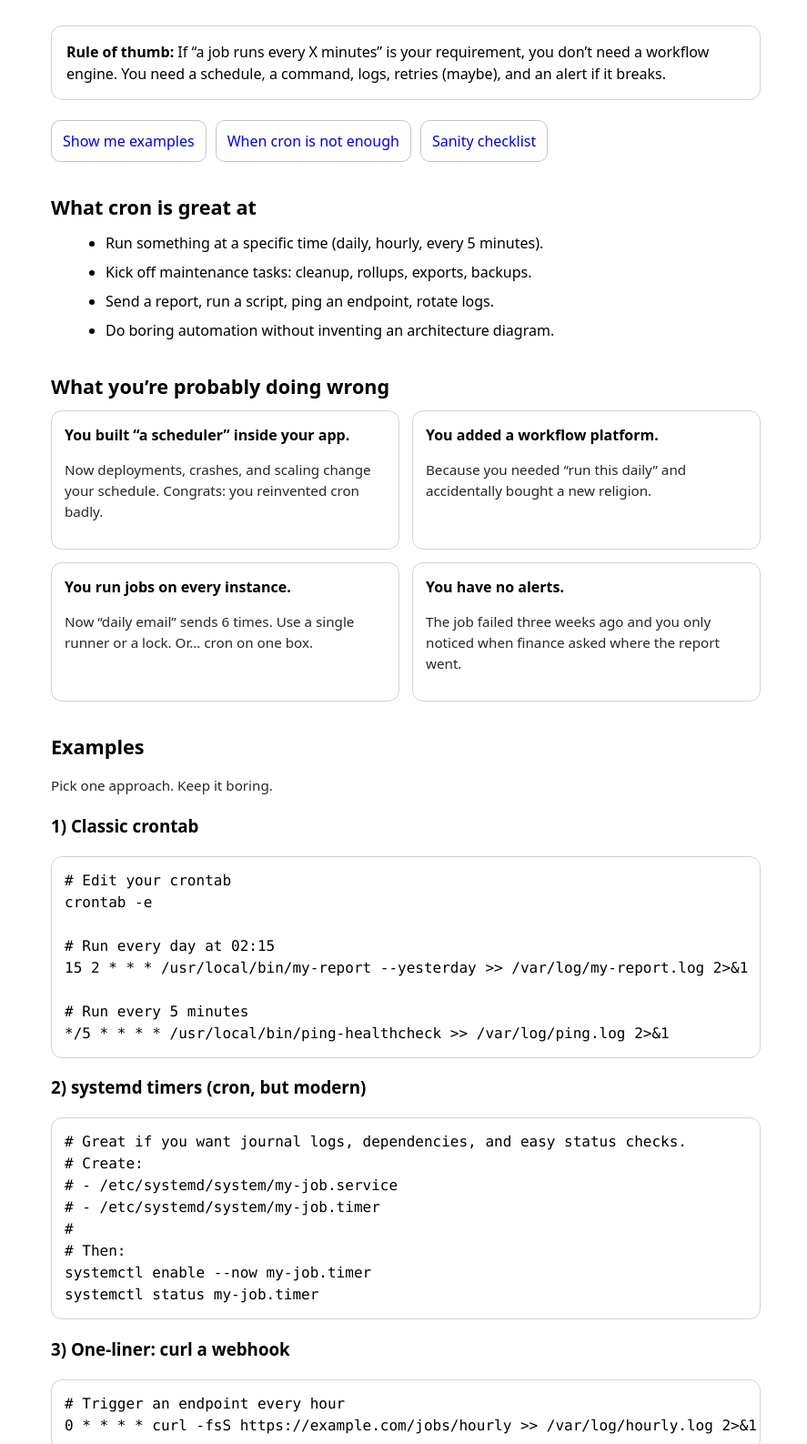
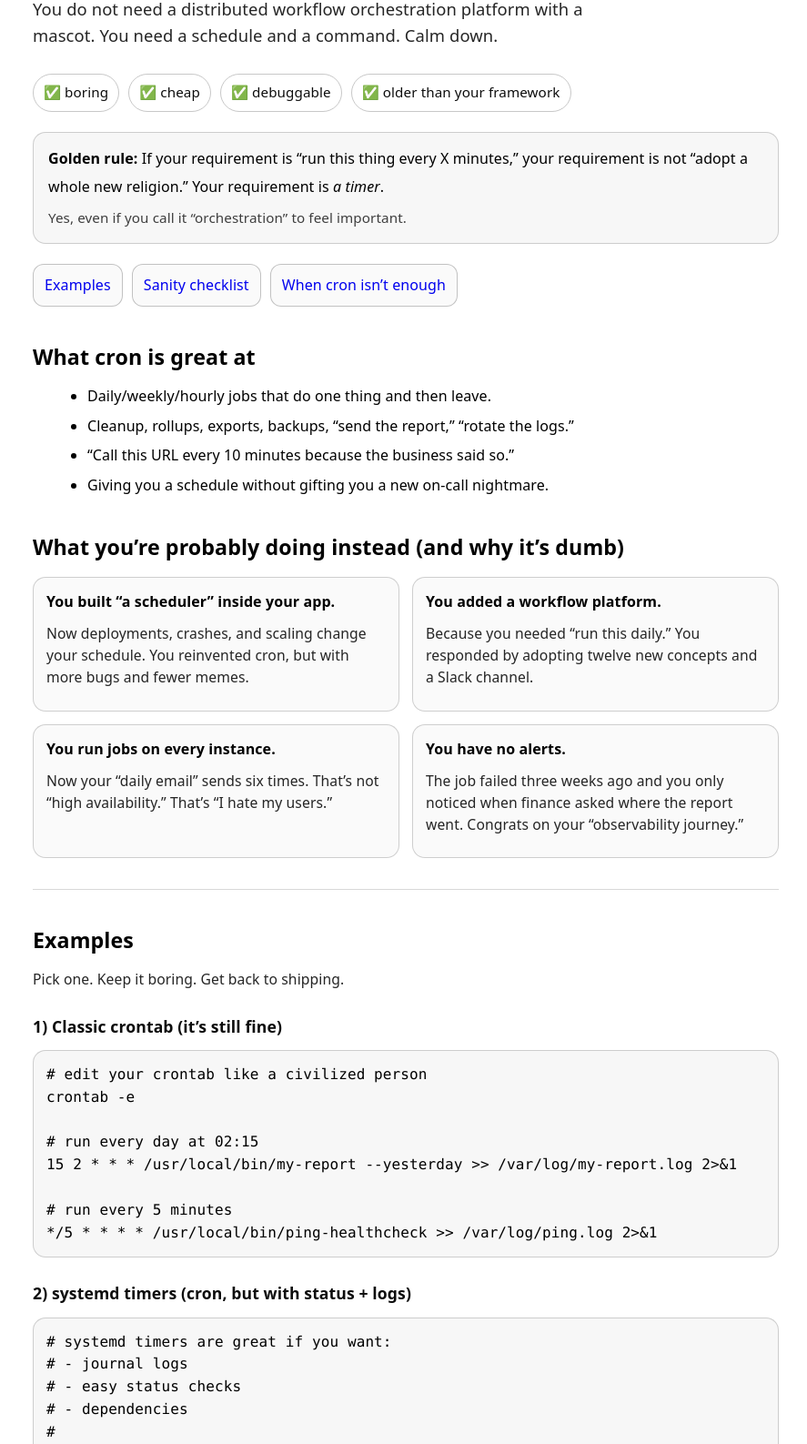
Before and after one commit to TheTechNetwork/justfuckingusecron.com, a plain HTML site: page index.html in a window 1280 px wide. Shown: the part 162-1749 px from the top of the page at 91% size, without its empty margins (194-1081 px from the left). Drawn offline with Linux system fonts and the light colour scheme.

Commit message:
Refactor index.html for improved layout and styles
Updated the HTML structure and styles for better readability and layout. Modified meta descriptions, adjusted padding, margins, and font sizes for various elements.

```diff
--- a/index.html
+++ b/index.html
@@ -3,65 +3,140 @@
 <head>
   <meta charset="utf-8" />
   <meta name="viewport" content="width=device-width,initial-scale=1" />
-  <meta name="description" content="Stop building a distributed scheduler for a problem that isn't distributed. Just fucking use cron." />
+  <meta name="description" content="Stop building a distributed scheduler for a problem that isn’t distributed. Just fucking use cron." />
+  <meta name="theme-color" content="#0b0b0b" />
   <title>Just Fucking Use Cron</title>
 
   <style>
     :root { color-scheme: light dark; }
+    * { box-sizing: border-box; }
+
     body {
       margin: 0;
       font-family: system-ui, -apple-system, Segoe UI, Roboto, Helvetica, Arial, "Apple Color Emoji", "Segoe UI Emoji";
-      line-height: 1.5;
+      line-height: 1.55;
+      letter-spacing: 0.1px;
     }
+
     main {
-      max-width: 780px;
+      max-width: 860px;
       margin: 0 auto;
-      padding: 56px 20px 80px;
+      padding: 64px 20px 96px;
     }
-    h1 { font-size: clamp(2rem, 4vw, 3rem); margin: 0 0 8px; }
-    .sub { font-size: 1.1rem; opacity: 0.85; margin: 0 0 28px; }
+
+    h1 {
+      font-size: clamp(2.2rem, 4.6vw, 3.4rem);
+      margin: 0 0 10px;
+    }
+
+    .sub {
+      font-size: 1.15rem;
+      opacity: 0.85;
+      margin: 0 0 28px;
+      max-width: 60ch;
+    }
+
+    .pillrow { display: flex; flex-wrap: wrap; gap: 10px; margin: 18px 0 14px; }
+    .pill {
+      display: inline-block;
+      padding: 8px 11px;
+      border-radius: 999px;
+      border: 1px solid rgba(127,127,127,0.45);
+      opacity: 0.95;
+      font-size: 0.95rem;
+      white-space: nowrap;
+    }
+
     .callout {
       border: 1px solid rgba(127,127,127,0.35);
-      border-radius: 12px;
+      border-radius: 14px;
       padding: 16px 16px;
       margin: 22px 0;
+      background: rgba(127,127,127,0.06);
     }
-    h2 { margin: 34px 0 10px; font-size: 1.35rem; }
+
+    .callout strong { display: inline-block; margin-bottom: 6px; }
+
+    h2 {
+      margin: 38px 0 12px;
+      font-size: 1.45rem;
+    }
+
+    h3 {
+      margin: 26px 0 10px;
+      font-size: 1.1rem;
+      opacity: 0.95;
+    }
+
+    p { margin: 10px 0; }
     ul { margin: 10px 0 0 20px; }
     li { margin: 8px 0; }
+
     code, pre {
       font-family: ui-monospace, SFMono-Regular, Menlo, Monaco, Consolas, "Liberation Mono", "Courier New", monospace;
     }
+
     pre {
       border: 1px solid rgba(127,127,127,0.35);
-      border-radius: 12px;
+      border-radius: 14px;
       padding: 14px 14px;
       overflow-x: auto;
       margin: 12px 0;
+      background: rgba(127,127,127,0.06);
     }
+
     .grid {
       display: grid;
       gap: 14px;
       grid-template-columns: 1fr;
+      margin-top: 14px;
     }
-    @media (min-width: 720px) {
+
+    @media (min-width: 780px) {
       .grid { grid-template-columns: 1fr 1fr; }
     }
+
     .card {
       border: 1px solid rgba(127,127,127,0.35);
-      border-radius: 12px;
+      border-radius: 14px;
       padding: 14px 14px;
+      background: rgba(127,127,127,0.04);
     }
-    .small { font-size: 0.95rem; opacity: 0.85; }
+
+    .small { font-size: 0.98rem; opacity: 0.85; }
+
     a { text-decoration: none; }
     a:hover { text-decoration: underline; }
-    footer { margin-top: 44px; opacity: 0.8; font-size: 0.95rem; }
+
     .btnrow { display: flex; flex-wrap: wrap; gap: 10px; margin: 18px 0 8px; }
     .btn {
       display: inline-block;
       padding: 10px 12px;
-      border-radius: 10px;
+      border-radius: 12px;
       border: 1px solid rgba(127,127,127,0.45);
+      background: rgba(127,127,127,0.04);
+    }
+
+    hr {
+      border: 0;
+      height: 1px;
+      background: rgba(127,127,127,0.3);
+      margin: 34px 0;
+    }
+
+    footer {
+      margin-top: 52px;
+      opacity: 0.82;
+      font-size: 0.98rem;
+    }
+
+    .fineprint { opacity: 0.75; font-size: 0.95rem; margin-top: 10px; }
+
+    .quote {
+      border-left: 4px solid rgba(127,127,127,0.5);
+      padding-left: 12px;
+      opacity: 0.9;
+      margin: 14px 0;
     }
   </style>
 </head>
@@ -69,108 +144,153 @@
 <body>
   <main>
     <h1>Just Fucking Use Cron.</h1>
-    <p class="sub">Stop building a distributed scheduler for a problem that isn’t distributed.</p>
+    <p class="sub">
+      You do not need a distributed workflow orchestration platform with a mascot.
+      You need a schedule and a command. Calm down.
+    </p>
+
+    <div class="pillrow">
+      <span class="pill">✅ boring</span>
+      <span class="pill">✅ cheap</span>
+      <span class="pill">✅ debuggable</span>
+      <span class="pill">✅ older than your framework</span>
+    </div>
 
     <div class="callout">
-      <strong>Rule of thumb:</strong> If “a job runs every X minutes” is your requirement, you don’t need a workflow engine.
-      You need a schedule, a command, logs, retries (maybe), and an alert if it breaks.
+      <strong>Golden rule:</strong>
+      If your requirement is “run this thing every X minutes,” your requirement is not “adopt a whole new religion.”
+      Your requirement is <em>a timer</em>.
+      <div class="fineprint">Yes, even if you call it “orchestration” to feel important.</div>
     </div>
 
     <div class="btnrow">
-      <a class="btn" href="#examples">Show me examples</a>
-      <a class="btn" href="#notcron">When cron is not enough</a>
+      <a class="btn" href="#examples">Examples</a>
       <a class="btn" href="#checklist">Sanity checklist</a>
+      <a class="btn" href="#notcron">When cron isn’t enough</a>
     </div>
 
     <h2>What cron is great at</h2>
     <ul>
-      <li>Run something at a specific time (daily, hourly, every 5 minutes).</li>
-      <li>Kick off maintenance tasks: cleanup, rollups, exports, backups.</li>
-      <li>Send a report, run a script, ping an endpoint, rotate logs.</li>
-      <li>Do boring automation without inventing an architecture diagram.</li>
+      <li>Daily/weekly/hourly jobs that do one thing and then leave.</li>
+      <li>Cleanup, rollups, exports, backups, “send the report,” “rotate the logs.”</li>
+      <li>“Call this URL every 10 minutes because the business said so.”</li>
+      <li>Giving you a schedule without gifting you a new on-call nightmare.</li>
     </ul>
 
-    <h2>What you’re probably doing wrong</h2>
+    <h2>What you’re probably doing instead (and why it’s dumb)</h2>
     <div class="grid">
       <div class="card">
         <strong>You built “a scheduler” inside your app.</strong>
-        <p class="small">Now deployments, crashes, and scaling change your schedule. Congrats: you reinvented cron badly.</p>
+        <p class="small">
+          Now deployments, crashes, and scaling change your schedule.
+          You reinvented cron, but with more bugs and fewer memes.
+        </p>
       </div>
+
       <div class="card">
         <strong>You added a workflow platform.</strong>
-        <p class="small">Because you needed “run this daily” and accidentally bought a new religion.</p>
+        <p class="small">
+          Because you needed “run this daily.”
+          You responded by adopting twelve new concepts and a Slack channel.
+        </p>
       </div>
+
       <div class="card">
         <strong>You run jobs on every instance.</strong>
-        <p class="small">Now “daily email” sends 6 times. Use a single runner or a lock. Or… cron on one box.</p>
+        <p class="small">
+          Now your “daily email” sends six times.
+          That’s not “high availability.” That’s “I hate my users.”
+        </p>
       </div>
+
       <div class="card">
         <strong>You have no alerts.</strong>
-        <p class="small">The job failed three weeks ago and you only noticed when finance asked where the report went.</p>
+        <p class="small">
+          The job failed three weeks ago and you only noticed when finance asked where the report went.
+          Congrats on your “observability journey.”
+        </p>
       </div>
     </div>
 
+    <hr/>
+
     <h2 id="examples">Examples</h2>
-    <p class="small">Pick one approach. Keep it boring.</p>
+    <p class="small">Pick one. Keep it boring. Get back to shipping.</p>
 
-    <h3>1) Classic crontab</h3>
-    <pre><code># Edit your crontab
+    <h3>1) Classic crontab (it’s still fine)</h3>
+    <pre><code># edit your crontab like a civilized person
 crontab -e
 
-# Run every day at 02:15
-15 2 * * * /usr/local/bin/my-report --yesterday &gt;&gt; /var/log/my-report.log 2&gt;&amp;1
+# run every day at 02:15
+15 2 * * * /usr/local/bin/my-report --yesterday >> /var/log/my-report.log 2>&1
 
-# Run every 5 minutes
-*/5 * * * * /usr/local/bin/ping-healthcheck &gt;&gt; /var/log/ping.log 2&gt;&amp;1</code></pre>
+# run every 5 minutes
+*/5 * * * * /usr/local/bin/ping-healthcheck >> /var/log/ping.log 2>&1</code></pre>
 
-    <h3>2) systemd timers (cron, but modern)</h3>
-    <pre><code># Great if you want journal logs, dependencies, and easy status checks.
-# Create:
-# - /etc/systemd/system/my-job.service
-# - /etc/systemd/system/my-job.timer
+    <h3>2) systemd timers (cron, but with status + logs)</h3>
+    <pre><code># systemd timers are great if you want:
+# - journal logs
+# - easy status checks
+# - dependencies
 #
-# Then:
+# create:
+#   /etc/systemd/system/my-job.service
+#   /etc/systemd/system/my-job.timer
+#
+# then:
 systemctl enable --now my-job.timer
 systemctl status my-job.timer</code></pre>
 
-    <h3>3) One-liner: curl a webhook</h3>
-    <pre><code># Trigger an endpoint every hour
-0 * * * * curl -fsS https://example.com/jobs/hourly &gt;&gt; /var/log/hourly.log 2&gt;&amp;1</code></pre>
+    <h3>3) Cron + webhook (yes, you can be “serverless” too)</h3>
+    <pre><code># trigger an endpoint every hour
+0 * * * * curl -fsS https://example.com/jobs/hourly >> /var/log/hourly.log 2>&1</code></pre>
 
-    <h2 id="checklist">Sanity checklist (read this before shipping a “scheduler”)</h2>
+    <div class="quote">
+      “But we use X cloud scheduler.” Cool. That’s cron with marketing.
+      The point is: stop building a cathedral to run a script.
+    </div>
+
+    <h2 id="checklist">Sanity checklist (before you invent a platform)</h2>
     <ul>
-      <li><strong>Can this job run twice safely?</strong> If not, make it idempotent or add a lock.</li>
-      <li><strong>Where do logs go?</strong> File, syslog, journal—pick one and keep it consistent.</li>
-      <li><strong>What happens on failure?</strong> Retry? Backoff? Alert? Don’t silently fail.</li>
-      <li><strong>Who gets paged?</strong> If nobody gets notified, it doesn’t exist.</li>
-      <li><strong>Is there exactly one runner?</strong> One host, or one “job runner” container, or a leader lock.</li>
+      <li><strong>Idempotent?</strong> Can it run twice without ruining everything? If not: fix that first.</li>
+      <li><strong>Exactly one runner?</strong> One host, one “job runner” container, or a leader lock. Not “hope.”</li>
+      <li><strong>Logs?</strong> Where do they go, and can a human find them in 30 seconds?</li>
+      <li><strong>Failures?</strong> Retry (carefully) or alert. “Silently ignore” is not a strategy.</li>
+      <li><strong>Alerts?</strong> If nobody gets notified, it didn’t happen. It’s folklore.</li>
+      <li><strong>Timeouts?</strong> Jobs that run forever are just services with commitment issues.</li>
     </ul>
 
-    <h2 id="notcron">When cron is not enough</h2>
-    <p>Be honest. Cron isn’t magic. Use something heavier only when you <em>actually</em> need it:</p>
+    <h2 id="notcron">When cron isn’t enough</h2>
+    <p>Rare, but real. Use heavier tools only when you <em>actually</em> need them:</p>
     <ul>
-      <li><strong>Long-running workflows</strong> with human steps, approvals, or multi-stage state machines.</li>
-      <li><strong>Massive fan-out</strong> where you truly need distributed orchestration and backpressure.</li>
-      <li><strong>Exactly-once semantics</strong> across multiple systems (rare, expensive, and usually a lie).</li>
-      <li><strong>Per-tenant scheduling at scale</strong> (thousands/millions of individual schedules).</li>
+      <li><strong>Long-running workflows</strong> with state machines, human approvals, or multi-step coordination.</li>
+      <li><strong>Massive fan-out</strong> where you need distributed backpressure and orchestration.</li>
+      <li><strong>Per-tenant scheduling at huge scale</strong> (thousands/millions of independent schedules).</li>
+      <li><strong>Exactly-once across systems</strong> (expensive, tricky, and frequently a lie).</li>
     </ul>
 
     <div class="callout">
-      <strong>Translation:</strong> If you can describe your “workflow” as “run this command on a schedule,”
-      you’re not building a workflow. You’re scheduling a job. Just fucking use cron.
+      <strong>Translation:</strong>
+      If you can describe your “workflow” as “run this command on a schedule,”
+      you are not building a workflow. You are scheduling a job.
+      <br/><br/>
+      Just fucking use cron.
     </div>
 
-    <h2>FAQ (for the bikeshedders)</h2>
+    <h2>FAQ (for the professional arguers)</h2>
     <ul>
-      <li><strong>“Cron isn’t reliable.”</strong> Your infrastructure isn’t reliable. Cron is fine. Add monitoring.</li>
-      <li><strong>“But we’re serverless.”</strong> Great. Schedule one function. You still don’t need a platform.</li>
-      <li><strong>“What about retries?”</strong> Make the job idempotent, then retry responsibly. Or alert a human.</li>
-      <li><strong>“What about locking?”</strong> File locks, DB locks, leader election—pick the simplest thing that works.</li>
+      <li><strong>“Cron isn’t reliable.”</strong> Your infrastructure isn’t reliable. Add monitoring. Also: skill issue.</li>
+      <li><strong>“But retries!”</strong> Make it idempotent. Then retry. Or alert. Humans exist.</li>
+      <li><strong>“But locking!”</strong> File lock, DB lock, leader election. Choose the simplest one you can explain without a whiteboard.</li>
+      <li><strong>“But we’re serverless!”</strong> Cool. Use a scheduler service. That’s still cron. You didn’t transcend physics.</li>
+      <li><strong>“But we need observability!”</strong> Great. Start by logging and paging on failure. Not by buying a new dashboard for vibes.</li>
     </ul>
 
     <footer>
-      Built to end arguments and ship work.<br/>
-      Want to contribute? Add examples, not frameworks.
+      Built to end arguments and ship work.
+      <div class="fineprint">
+        If this page made you mad, it’s because you’re about to schedule a shell script with a distributed system.
+      </div>
     </footer>
   </main>
 </body>
```
